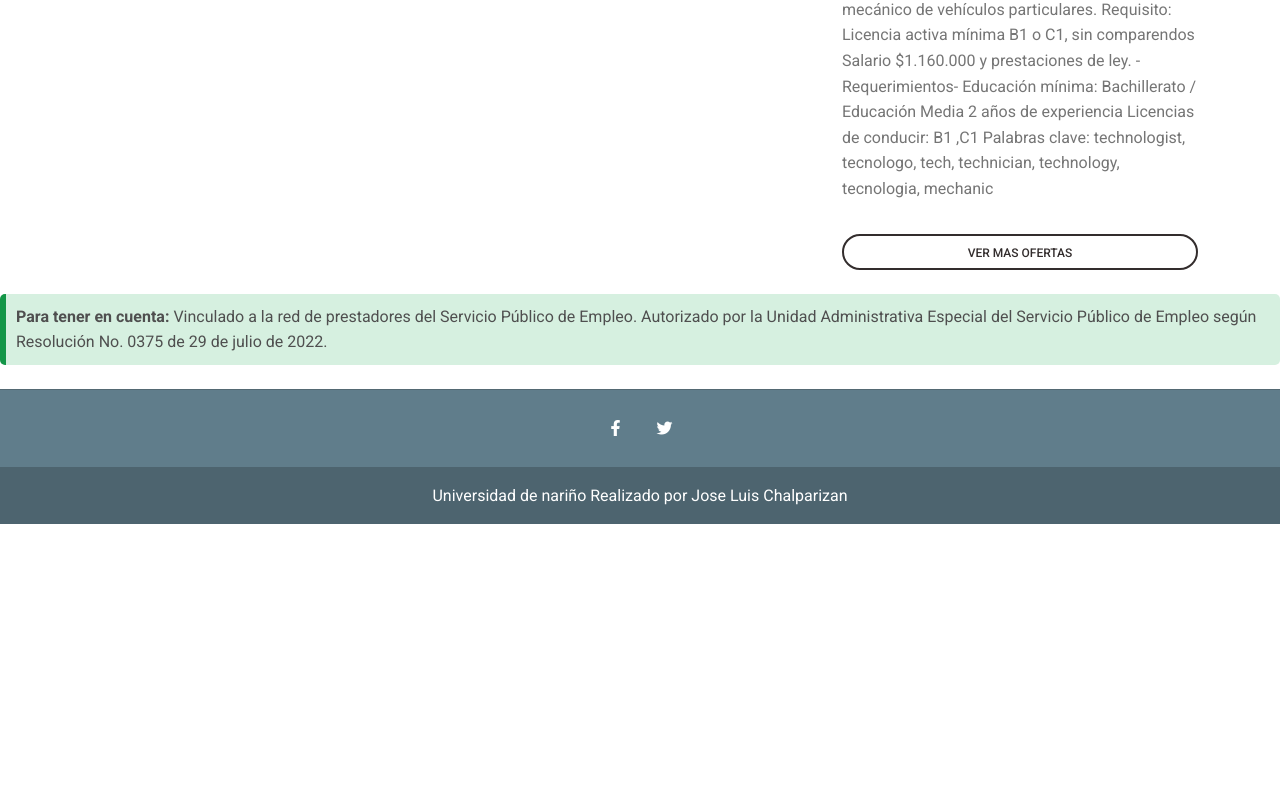
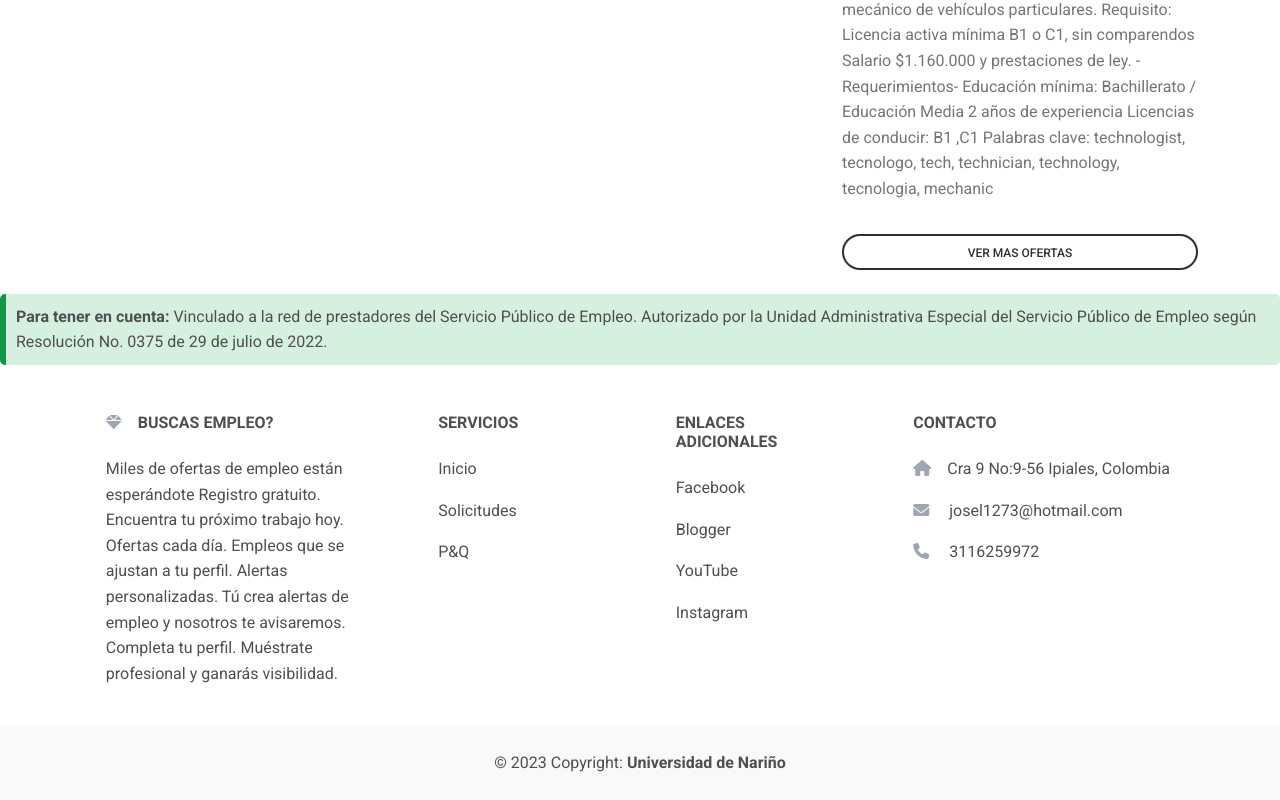
Before and after one commit to josechalparizan/seminarioipiales, a website: page solicitudes.html in a window 1280 px wide. Shown: the part 1792-2592 px from the top of the page. Before the commit the page ends 2316 px from the top, so only its background shows below. Drawn offline with Linux system fonts and the light colour scheme.

Commit message:
Correccion contacto version 3

```diff
--- a/solicitudes.html
+++ b/solicitudes.html
@@ -420,42 +420,104 @@ Palabras clave: advisor, financiera, financial, afianzadora, credit
 </div>
 
 
-<!-- footer -->
-<footer class="text-center text-white mt-4" style="background-color: #607d8b;">
-  <!--Call to action-->
 
-  </div>
-  <!--/.Call to action-->
+    <!-- Right -->
+  </section>
+  <!-- Section: Social media -->
 
-  <hr class="text-dark" />
+  <!-- Section: Links  -->
+  <section class="">
+    <div class="container text-center text-md-start mt-5">
+      <!-- Grid row -->
+      <div class="row mt-3">
+        <!-- Grid column -->
+        <div class="col-md-3 col-lg-4 col-xl-3 mx-auto mb-4">
+          <!-- Content -->
+          <h6 class="text-uppercase fw-bold mb-4">
+            <i class="fas fa-gem me-3 text-secondary"></i>Buscas empleo?
+          </h6>
+          <p>
+            Miles de ofertas de empleo están esperándote
 
-  <div class="container">
-      <!-- Section: Social media -->
-      <section class="mb-3">
-          <!-- Facebook -->
-          <a class="btn-link btn-floating btn-lg text-white" href="https://www.facebook.com/tuempleocolombia" role="button" data-mdb-ripple-color="dark"><i class="fab fa-facebook-f"></i></a>
+            Registro gratuito. Encuentra tu próximo trabajo hoy.
 
-          <!-- Twitter -->
-          <a class="btn-link btn-floating btn-lg text-white" href="https://twitter.com/colombia_labora?lang=es" role="button" data-mdb-ripple-color="dark"><i class="fab fa-twitter"></i></a>
+            Ofertas cada día. Empleos que se ajustan a tu perfil.
 
+            Alertas personalizadas. Tú crea alertas de empleo y nosotros te avisaremos.
 
-      </section>
-      <!-- Section: Social media -->
-  </div>
-  <!-- Grid container -->
+            Completa tu perfil. Muéstrate profesional y ganarás visibilidad.
+          </p>
+        </div>
+        <!-- Grid column -->
+
+        <!-- Grid column -->
+        <div class="col-md-2 col-lg-2 col-xl-2 mx-auto mb-4">
+          <!-- Links -->
+          <h6 class="text-uppercase fw-bold mb-4">
+           Servicios
+          </h6>
+          <p>
+            <a href="index.html" class="text-reset">Inicio</a>
+          </p>
+          <p>
+            <a href="solicitudes.html" class="text-reset">Solicitudes</a>
+          </p>
+          <p>
+            <a href="acerca.html" class="text-reset">P&Q</a>
+          </p>
+          <p>
+            <a href="#!" class="text-reset"></a>
+          </p>
+        </div>
+        <!-- Grid column -->
+
+        <!-- Grid column -->
+        <div class="col-md-3 col-lg-2 col-xl-2 mx-auto mb-4">
+          <!-- Links -->
+          <h6 class="text-uppercase fw-bold mb-4">
+            enlaces adicionales
+          </h6>
+          <p>
+            <a href="https://www.facebook.com/computrabajo" class="text-reset">Facebook</a>
+          </p>
+          <p>
+            <a href="https://blog.computrabajo.com/colombia/" class="text-reset">Blogger</a>
+          </p>
+          <p>
+            <a href="https://www.youtube.com/channel/UC_ZzUIz5899oWaCO6-Ax3Ow" class="text-reset">YouTube</a>
+          </p>
+          <p>
+            <a href="https://www.instagram.com/computrabajo/" class="text-reset">Instagram</a>
+          </p>
+        </div>
+        <!-- Grid column -->
+
+        <!-- Grid column -->
+        <div class="col-md-4 col-lg-3 col-xl-3 mx-auto mb-md-0 mb-4">
+          <!-- Links -->
+          <h6 class="text-uppercase fw-bold mb-4">Contacto</h6>
+          <p><i class="fas fa-home me-3 text-secondary"></i>Cra 9 No:9-56 Ipiales, Colombia</p>
+          <p>
+            <i class="fas fa-envelope me-3 text-secondary"></i>
+            josel1273@hotmail.com
+          </p>
+          <p><i class="fas fa-phone me-3 text-secondary"></i> 3116259972</p>
+
+        </div>
+        <!-- Grid column -->
+      </div>
+      <!-- Grid row -->
+    </div>
+  </section>
+  <!-- Section: Links  -->
 
   <!-- Copyright -->
-  <div class="text-center p-3" style="background-color: rgba(0, 0, 0, 0.2); text-color: #e0e0e0;">
-      Universidad de nariño
-      <a class="text-white" href="https://mdbootstrap.com/">Realizado por Jose Luis Chalparizan</a>
+  <div class="text-center p-4" style="background-color: rgba(0, 0, 0, 0.025);">
+    © 2023 Copyright:
+    <a class="text-reset fw-bold" href="https://www.udenar.edu.co/">Universidad de Nariño</a>
   </div>
   <!-- Copyright -->
 </footer>
-
-
-    <!-- MDB -->
-    <script type="text/javascript" src="js/mdb.min.js"></script>
-    <!-- Custom scripts -->
-    <script type="text/javascript"></script>
+<!-- Footer -->
   </body>
 </html>
```
